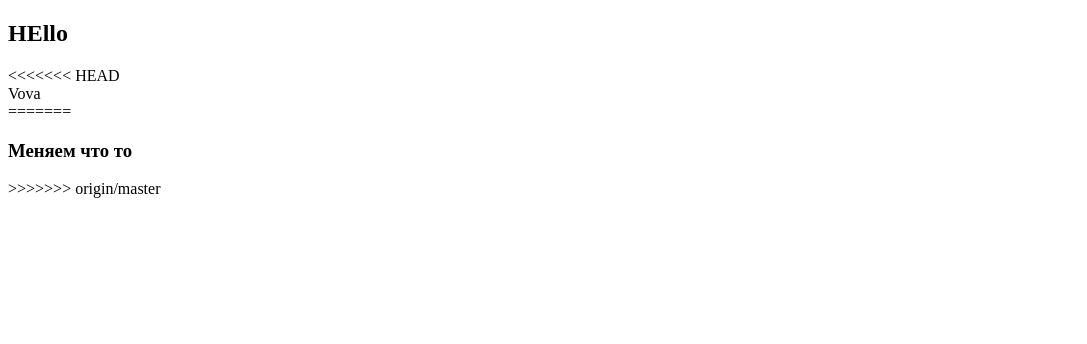
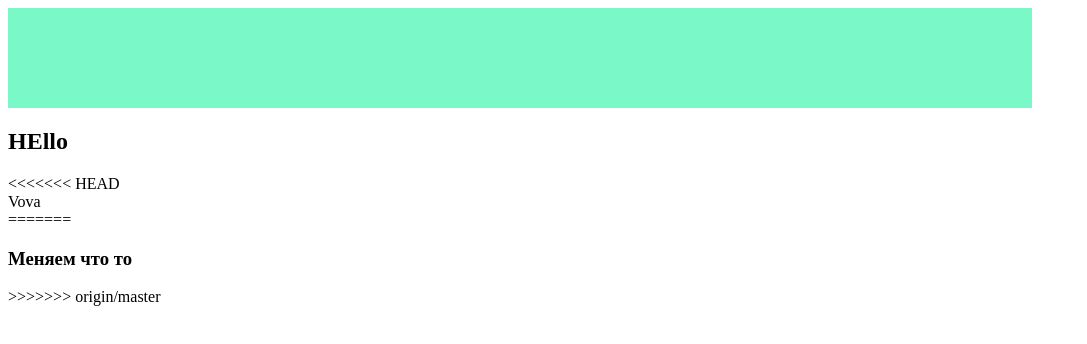
Before and after one commit to vashishin/19p2_26-html, a plain HTML site: page index.html in a window 1280 px wide. Shown: the whole page, without its empty margins (0-1087 px from the left). Drawn offline with Linux system fonts and the light colour scheme.

Commit message:
Chenge class

```diff
--- a/index.html
+++ b/index.html
@@ -3,9 +3,16 @@
 <head>
     <meta charset="UTF-8">
     <title>Document</title>
+    <style>
+        .sashuteak{
+            height: 100px;
+            width: 1024px;
+            background-color: #7af8c8;
+        }
+    </style>
 </head>
 <body>
-
+    <div class="sashuteak"></div>
     <h2>HEllo</h2>
 <<<<<<< HEAD
     <div>Vova</div>
```
